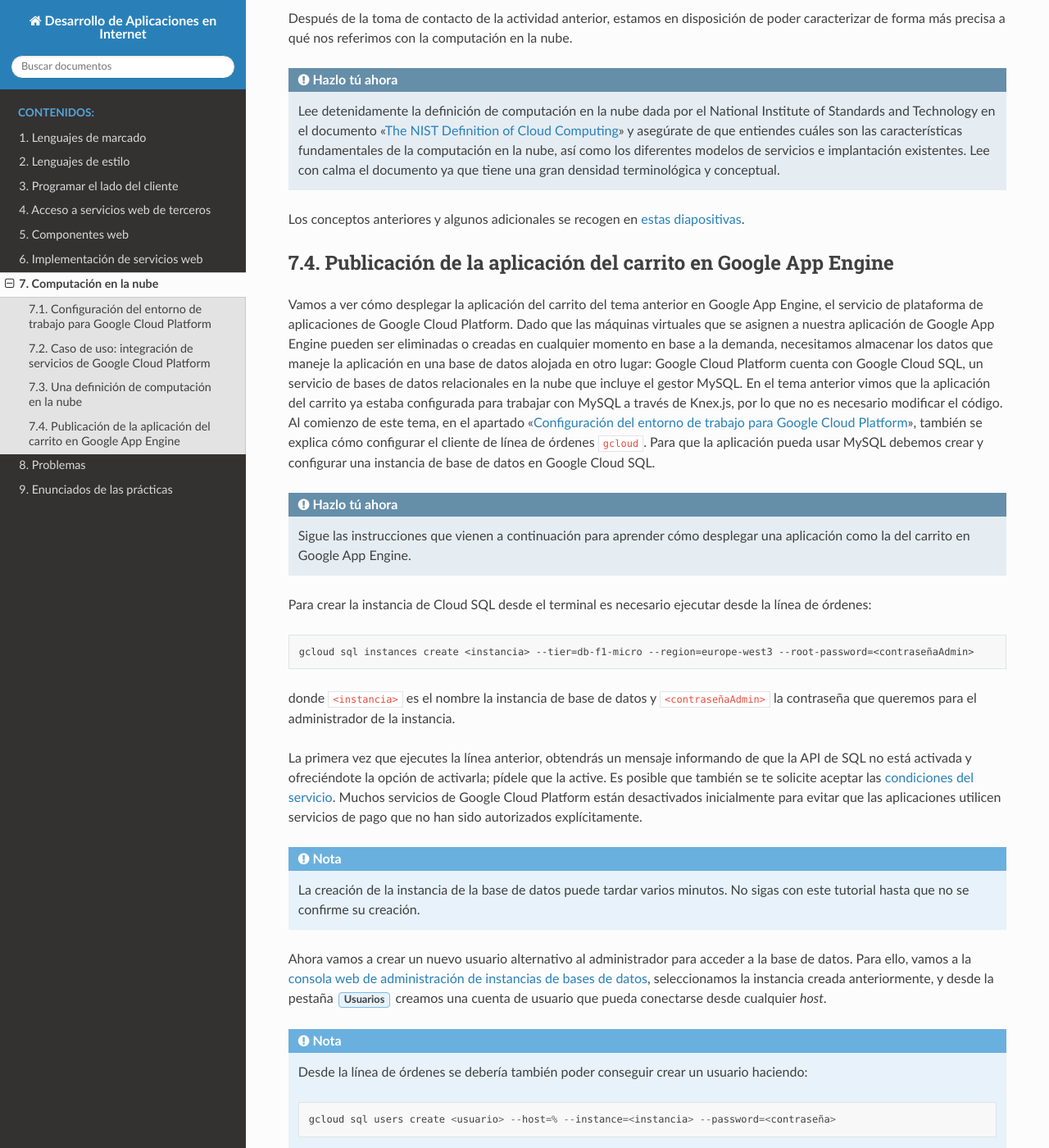
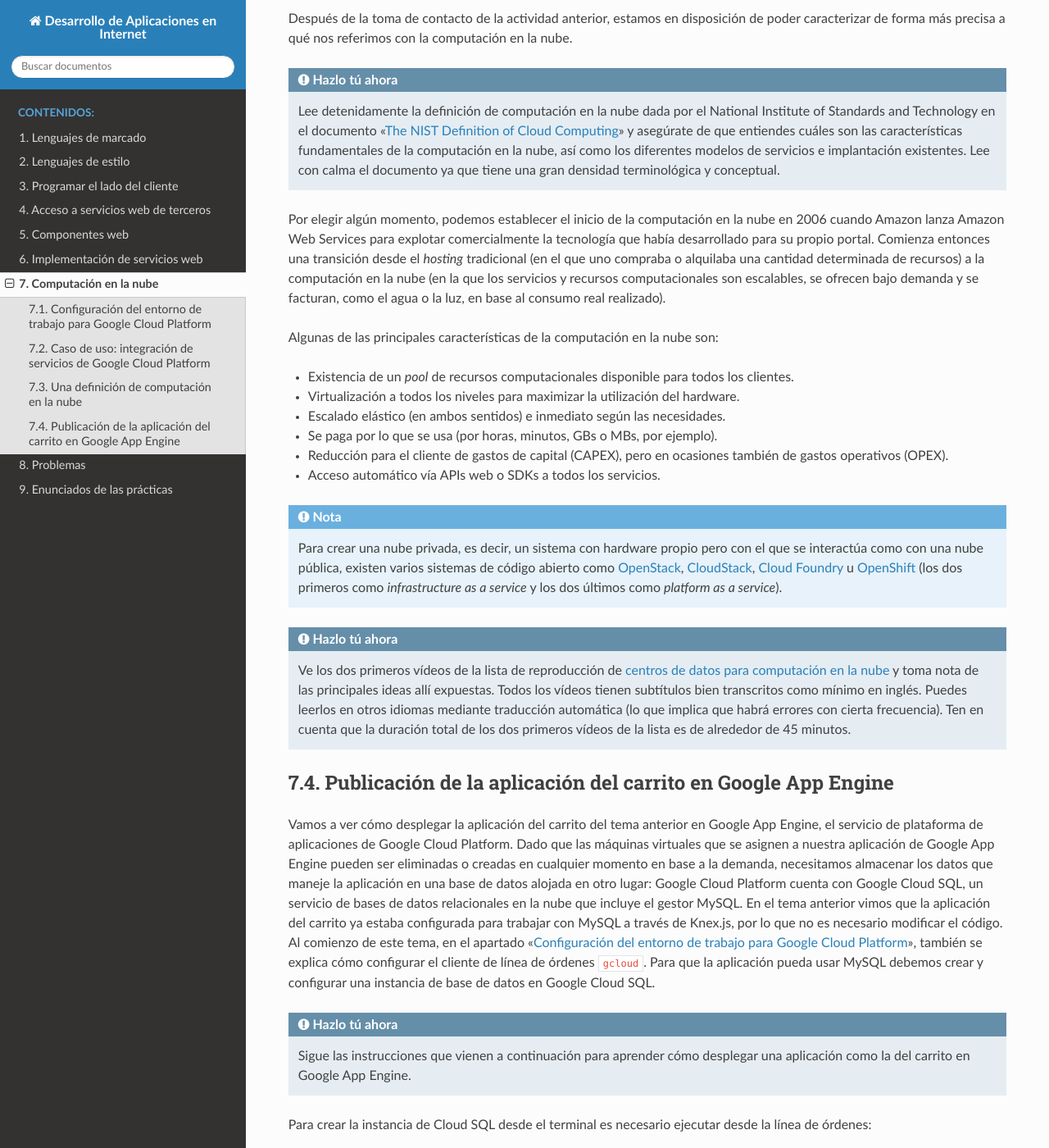
Before and after one commit to jaspock/dai2021, a Sphinx documentation site: the page built from docs/source/nube.rst, in a window 1280 px wide and 1400 px high, scrolled down 2835 px. Shown: the whole window at 82% size. Built offline with Sphinx 7.4.7 and the Read the Docs theme 2.0.0, drawn with Linux system fonts in a browser that asks for light colours; some of the changed text lies outside the part shown.

Commit message:
Computación en la nube.

```diff
--- a/docs/source/index.rst
+++ b/docs/source/index.rst
@@ -51,6 +51,7 @@ Novedades
 Actividades previas a las clases
 --------------------------------
 
+- Antes de la clase del 15/12/2020: realiza la actividad ":ref:`label-comp-nube`", que incluye la lectura de una definición concisa de lo que es la computación en la nube y el visionado de unos vídeos; a continuación, contesta el `test sobre computación en la nube`_ (plazo límite: 14/12/2020, 23:59 horas). Después, realiza la actividad ":ref:`label-appengine`", en la que aprenderás a desplegar en la nube la aplicación del carrito, lo que necesitarás saber hacer por ti mismo como paso final de la práctica 4.
 - Antes de la clase del 01/12/2020: sigue la actividad ":ref:`label-gcloud`", donde se muestra cómo configurar tu entorno de trabajo para poder trabajar con la nube de Google, y, a continuación, la actividad ":ref:`label-gcp`" en la que tendrás que ver unos vídeos (duración: 40 minutos), leer unos tutoriales y realizar un pequeño ejercicio. A continuación, contesta el `test sobre Google Cloud Platform`_ (plazo límite: 30/11/2020, 23:59 horas)
 - Antes de la clase del 24/11/2020: practica con lo que se comenta en las actividades siguientes: ":ref:`label-local`", ":ref:`label-prueba-carrito`", ":ref:`label-api-cambio`", ":ref:`label-heroku`" y ":ref:`label-cors`". A continuación, contesta el `test sobre despliegue de aplicaciones web`_ (plazo límite: 23/11/2020, 23:59 horas)
 - Antes de la clase del 17/11/2020: lee detenidamente y practica con lo discutido en las actividades siguientes: ":ref:`label-curl`", ":ref:`label-cliente-rest`" y ":ref:`label-servidor-rest`"; la última incluye un vídeo con una traza de la aplicación del carrito (duración: 28 minutos; unos 20 a 1,5x). Para poder practicar con el código de esas actividades, tendrás que configurar tu entorno de trabajo como se indica en la actividad ":ref:`label-local`". A continuación, contesta el `test sobre implementación de servicios web`_ (plazo límite: 16/11/2020, 23:59 horas).
@@ -63,6 +64,7 @@ Actividades previas a las clases
 - Antes de la clase del 29/09/2020: lee detenidamente y practica con lo discutido en las actividades siguientes: ":ref:`label-inline-css`", ":ref:`label-caja-css`" y ":ref:`label-posicionamiento-css`". A continuación, contesta el `test sobre el modelo de caja de CSS`_ (plazo límite: 28/09/2020, 23:59 horas). Recuerda utilizar tu cuenta de ``gcloud.ua.es`` para acceder a todos estos materiales.
 - Antes de la clase del 22/09/2020: estudia los vídeos y practica con la actividad ":ref:`label-intro-css`" (duración total de los vídeos: unos 35 minutos; unos 25 a velocidad 1,5x). A continuación, contesta el `test sobre la introducción a CSS`_ (plazo límite: 21/09/2020, 23:59 horas). Utiliza tu cuenta de ``gcloud.ua.es`` para acceder a todos estos materiales.
 
+.. _`test sobre computación en la nube`: https://forms.gle/WUqR6Z3AaHKrqZ9J7
 .. _`test sobre Google Cloud Platform`: https://forms.gle/6cCTbvJWTekiHGLc9
 .. _`test sobre despliegue de aplicaciones web`: https://forms.gle/GUbu37fNwaYyfgPV7
 .. _`test sobre implementación de servicios web`: https://forms.gle/H3pTR3LwudaJwE4b8
--- a/docs/source/nube.rst
+++ b/docs/source/nube.rst
@@ -18,7 +18,7 @@ La computación en la nube se ha convertido en la manera más habitual de gestio
 Configuración del entorno de trabajo para Google Cloud Platform
 ---------------------------------------------------------------
 
-En las actividades de este tema vamos a usar diversos servicios de Google Cloud Platform. Aunque plataformas como Amazon Web Services, Microsoft Azure o Google Cloud Platform suelen ofrecer de forma gratuita un acceso limitado a algunos de sus servicios, en esta asignatura vas a a usar un proyecto en Google Cloud Platform que el profesor ya ha creado para ti y que está asignado a una cuenta de facturación para centros educativos que Google ofrece a la universidad. Tu proyecto está asociado a la cuenta que la universidad te asigna con `dominio gcloud.ua.es`_; asegúrate de que la tienes activada antes de seguir leyendo. Para no generar gastos innecesarios, recuerda eliminar los recursos que no vayas a seguir utilizando cuando acabes.
+En las actividades de este tema vamos a usar diversos servicios de Google Cloud Platform. Aunque plataformas como Amazon Web Services, Microsoft Azure, IBM Cloud, Rackspace o Google Cloud Platform suelen ofrecer de forma gratuita un acceso limitado a algunos de sus servicios, en esta asignatura vas a a usar un proyecto en Google Cloud Platform que el profesor ya ha creado para ti y que está asignado a una cuenta de facturación para centros educativos que Google ofrece a la universidad. Tu proyecto está asociado a la cuenta que la universidad te asigna con `dominio gcloud.ua.es`_; asegúrate de que la tienes activada antes de seguir leyendo. Para no generar gastos innecesarios, recuerda eliminar los recursos que no vayas a seguir utilizando cuando acabes.
 
 .. _`dominio gcloud.ua.es`: https://si.ua.es/es/manuales/uacloud/uacloudse/servicios-externos.html
 
@@ -105,6 +105,8 @@ Para conseguir llevar a cabo la siguiente tarea, necesitarás leerte y practicar
   Lanza en una estancia de Google Compute Engine un servidor web escrito en Node.js con Express (esto se estudió en el tema anterior) que sirva una página web sencilla y ofrezca un servicio GET que realice una tarea simple, como por ejemplo, invertir una cadena de texto. La página web ha de invocar mediante la API Fetch al servicio web y, además, contener una imagen que previamente habrás subido a Google Cloud Storage. Añade a continuación en Google Cloud Functions una función en JavaScript que devuelva la cadena recibida como parámetro con las vocales eliminadas e invoca también este servicio desde la página web. Para simplificar, usa la consola web de Google Cloud Platform siempre que te sea posible. ¡Elimina todos los recursos reservados cuando acabes!
 
 
+.. _label-comp-nube:
+
 Una definición de computación en la nube
 ----------------------------------------
 
@@ -117,11 +119,37 @@ Después de la toma de contacto de la actividad anterior, estamos en disposició
 
   .. _`The NIST Definition of Cloud Computing`: http://dx.doi.org/10.6028/NIST.SP.800-145
 
-Los conceptos anteriores y algunos adicionales se recogen en `estas diapositivas`_.
 
-.. _`estas diapositivas`: _static/slides/500-cloud-slides.html
+Por elegir algún momento, podemos establecer el inicio de la computación en la nube en 2006 cuando Amazon lanza Amazon Web Services para explotar comercialmente la tecnología que había desarrollado para su propio portal. Comienza entonces una transición desde el *hosting* tradicional (en el  que uno compraba o alquilaba una cantidad determinada de recursos) a la computación en la nube (en la que los servicios y recursos computacionales son escalables, se ofrecen bajo demanda y se facturan, como el agua o la luz, en base al consumo real realizado).
 
-.. vídeo "Google Data Center Security: 6 Layers Deep": https://youtu.be/kd33UVZhnAA
+Algunas de las principales características de la computación en la nube son:
+
+- Existencia de un *pool* de recursos computacionales disponible para todos los clientes.
+- Virtualización a todos los niveles para maximizar la utilización del hardware.
+- Escalado elástico (en ambos sentidos) e inmediato según las necesidades.
+- Se paga por lo que se usa (por horas, minutos, GBs o MBs, por ejemplo).
+- Reducción para el cliente de gastos de capital (CAPEX), pero en ocasiones también de gastos operativos (OPEX).
+- Acceso automático vía APIs web o SDKs a todos los servicios.
+
+.. Note::
+
+  Para crear una nube privada, es decir, un sistema con hardware propio pero con el que se interactúa como con una nube pública, existen varios sistemas de código abierto como `OpenStack`_,  `CloudStack`_, `Cloud Foundry`_ u `OpenShift`_ (los dos primeros como *infrastructure as a service* y los dos últimos como *platform as a service*).
+
+  .. _`OpenStack`: https://www.openstack.org/
+  .. _`CloudStack`: https://cloudstack.apache.org/
+  .. _`Cloud Foundry`: https://www.cloudfoundry.org/
+  .. _`OpenShift`: https://www.openshift.com/
+
+.. admonition:: Hazlo tú ahora
+  :class: hazlotu
+
+  Ve los dos primeros vídeos de la lista de reproducción de `centros de datos para computación en la nube`_ y toma nota de las principales ideas allí expuestas. Todos los vídeos tienen subtítulos bien transcritos como mínimo en inglés. Puedes leerlos en otros idiomas mediante traducción automática (lo que implica que habrá errores con cierta frecuencia). Ten en cuenta que la duración total de los dos primeros vídeos de la lista es de alrededor de 45 minutos.
+
+  .. _`centros de datos para computación en la nube`: https://www.youtube.com/playlist?list=PLy5CQU7Pj3dNm2vn6tSfrZ58vUaZiK8Sv
+
+
+.. diapositivas antiguas: _static/slides/500-cloud-slides.html
+
 
 .. _label-appengine:
 
@@ -166,7 +194,9 @@ A continuación, creemos una base de datos en la instancia de Cloud SQL para nue
 
   gcloud sql databases create <bd> --instance=<instancia>
 
-donde ``<bd>`` es el nombre de la base de datos e ``<instancia>`` es el nombre de la instancia de Cloud SQL que creamos anteriormente. Para comprobar que usuario y base de datos han sido creados correctamente, podemos consultar los usuarios y las bases de datos existentes haciendo::
+donde ``<bd>`` es el nombre de la base de datos e ``<instancia>`` es el nombre de la instancia de Cloud SQL que creamos anteriormente.
+
+Para comprobar que usuario y base de datos han sido creados correctamente, podemos consultar los usuarios y las bases de datos existentes haciendo::
 
   gcloud sql users list --instance=<instancia>
   gcloud sql databases list --instance=<instancia>
@@ -221,7 +251,7 @@ Y para ir viéndolos en un terminal mientras se van generando::
 
   Para *despertar* posteriormente la instancia puedes ejecutar::
 
-      gcloud sql instances patch <instancia> --activation-policy always
+    gcloud sql instances patch <instancia> --activation-policy always
 
   Es posible que de vez en cuando el profesor ejecute un script que intente mandar a dormir todas las instancias de base de datos por si hay estudiantes que han olvidado hacerlo. Despierta tu instancia si inesperadamente comienzas a recibir errores al acceder a la base de datos, porque lamentablemente con la segunda generación de instancias de MySQL de Google Cloud SQL esto no ocurre automáticamente. Evidentemente, en una aplicación real la base de datos ha de estar siempre disponible o establecerse un procedimiento automático que la despierte, pero para los propósitos de la asignatura y de cara a ahorrar costes, dormir y despertar la instancia de base de datos es razonablemente admisible.
 
```
